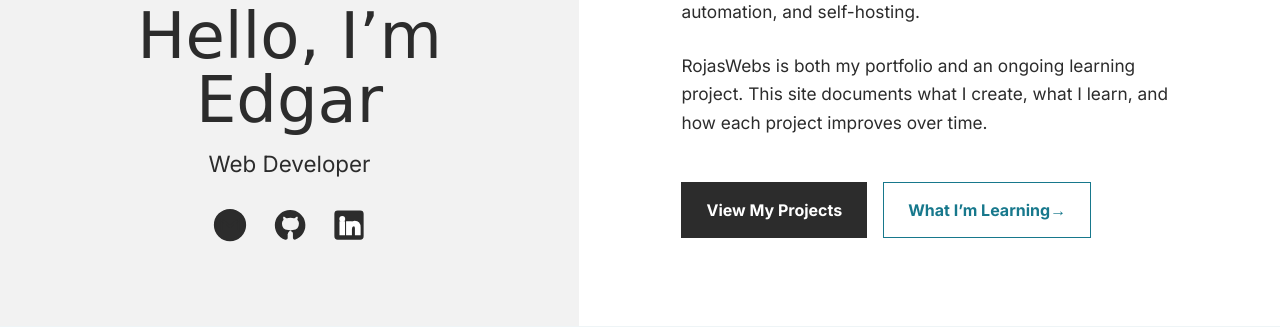
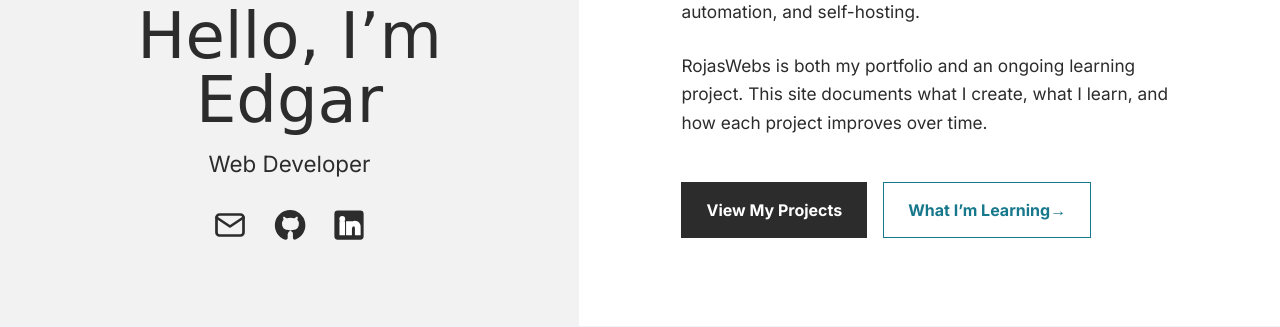
Before and after one commit to RojasWebs/rojaswebs-django-2026, a Django app: page / in a window 1280 px wide. Shown: the part 500-827 px from the top of the page. Run offline with Django 5.2, Linux system fonts and the light colour scheme; some web fonts are replaced.

Commit message:
Fix email icon

```diff
--- a/website/static/website/css/style.css
+++ b/website/static/website/css/style.css
@@ -203,12 +203,12 @@ a {
     stroke-width: 1.5;
 }
 
-.social-links svg {
-    width: 36px;
-    height: 36px;
-    fill: var(--dark);
+.social-links .email-icon {
+    fill: none;
     stroke: var(--dark);
-    stroke-width: 1.5;
+    stroke-width: 1.8;
+    stroke-linecap: round;
+    stroke-linejoin: round;
 }
 
 .social-links .icon-cutout {
--- a/website/templates/website/home.html
+++ b/website/templates/website/home.html
@@ -42,10 +42,9 @@
                 <div class="social-links" aria-label="Social links">
                     <a href="#contact" aria-label="Contact Edgar">
                         <svg class="email-icon" viewBox="0 0 24 24" aria-hidden="true">
-                            <circle cx="12" cy="12" r="10"></circle>
-                            <path d="M6.5 8.5h11v7h-11z"></path>
-                            <path d="m7 9 5 4 5-4"></path>
-                        </svg>
+    <rect x="3" y="5" width="18" height="14" rx="2"></rect>
+    <path d="M3 7l9 6 9-6"></path>
+</svg>
                     </a>
 
                     <a href="https://github.com/rojaswebs" target="_blank" rel="noopener noreferrer" aria-label="Edgar on GitHub">
```
